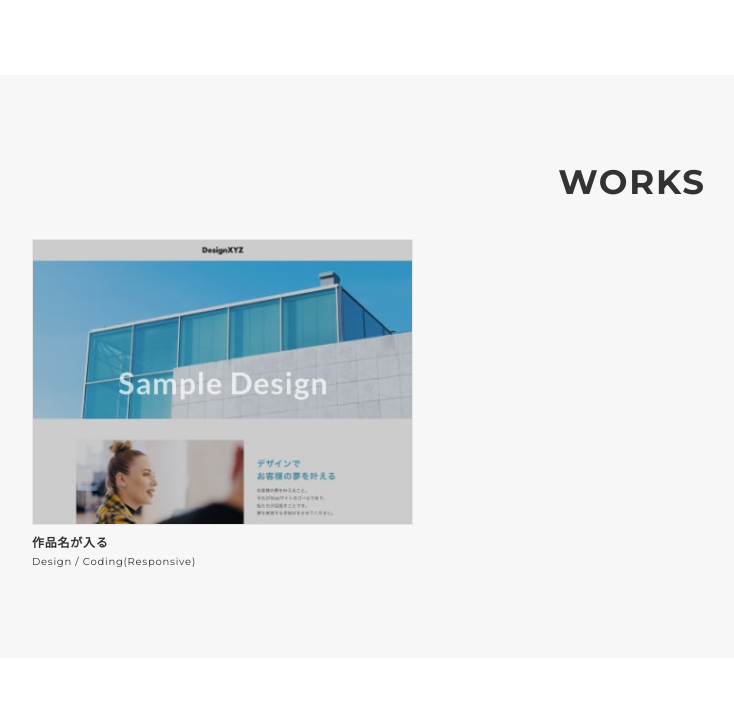
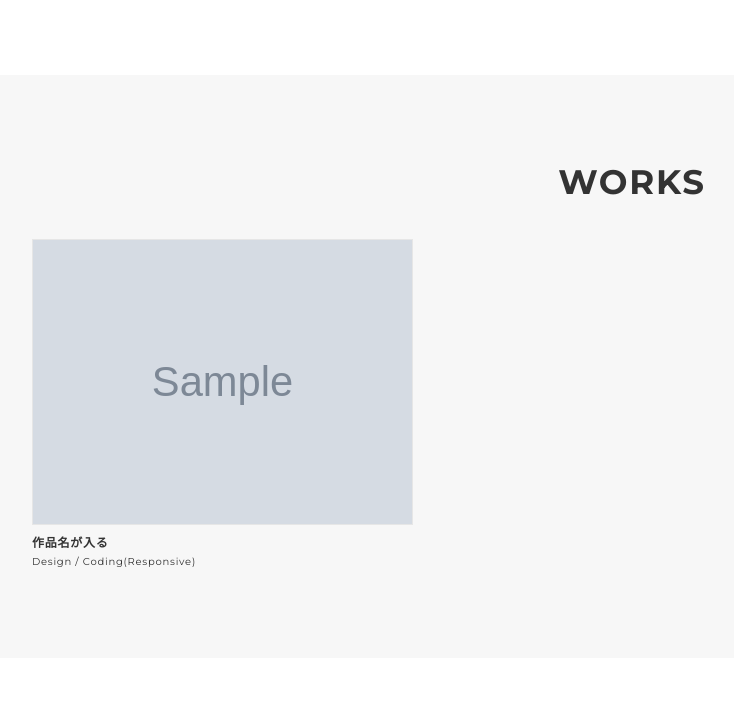
Before and after one commit to Kate941-su/portfolio, a Django app: template portfolio_app/templates/portfolio_app/index.html in a window 1280 px wide. Shown: the part 678-1401 px from the top of the page, without its empty margins (8-742 px from the left). Run offline with Django 3.2, Linux system fonts and the light colour scheme; the template is opened without the code that fills it: most values are stand-ins (such as "Sample title", 1, 10 or a date in 2020); grey boxes marked "Sample" are stand-in pictures.

Commit message:
workページへのURLを修正

```diff
--- a/portfolio_app/templates/portfolio_app/index.html
+++ b/portfolio_app/templates/portfolio_app/index.html
@@ -41,8 +41,8 @@
           <h2 class="title">WORKS</h2>
           <div class="works-list">
             {% for work in works %}
-              <a class="works-item" href="{{work.image.url}}">
-                <div class="works-img"><img src="{%static 'img/works-sample-thumb.jpg'%}" alt="" /></div>
+              <a class="works-item" href="{% url 'portfolio_app:worksTemplate' pk=work.pk %}">
+                <div class="works-img"><img src="{{work.image.url}}" alt=""/></div>
                 <p class="works-name">作品名が入る</p>
                 <p class="works-info">Design / Coding(Responsive)</p>
               </a>
```
Also changed, not shown: db.sqlite3.
